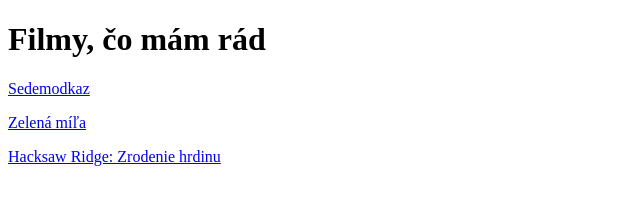
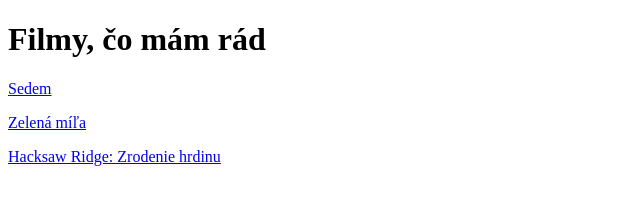
Before and after one commit to AdrianDanko/2.3.1_Zadanie, a plain HTML site: page index.html in a window 1280 px wide. Shown: the full height of the page, 0-640 px from the left. Drawn offline with Linux system fonts and the light colour scheme.

Commit message:
Update index.html

```diff
--- a/index.html
+++ b/index.html
@@ -9,7 +9,7 @@
 <body>
     <h1>Filmy, čo mám rád</h1>
 
-    <p><a href="movie1.html"> Sedemodkaz</a></p>
+    <p><a href="movie1.html"> Sedem</a></p>
     <p><a href="https://www.csfd.sk/film/2292-zelena-mila/prehlad/" target="_blank">Zelená míľa</a></p>
     <p><a href="https://www.csfd.sk/film/411301-hacksaw-ridge-zrodenie-hrdinu/prehlad/" target="_blank">Hacksaw Ridge: Zrodenie hrdinu</a></p>
 
```
